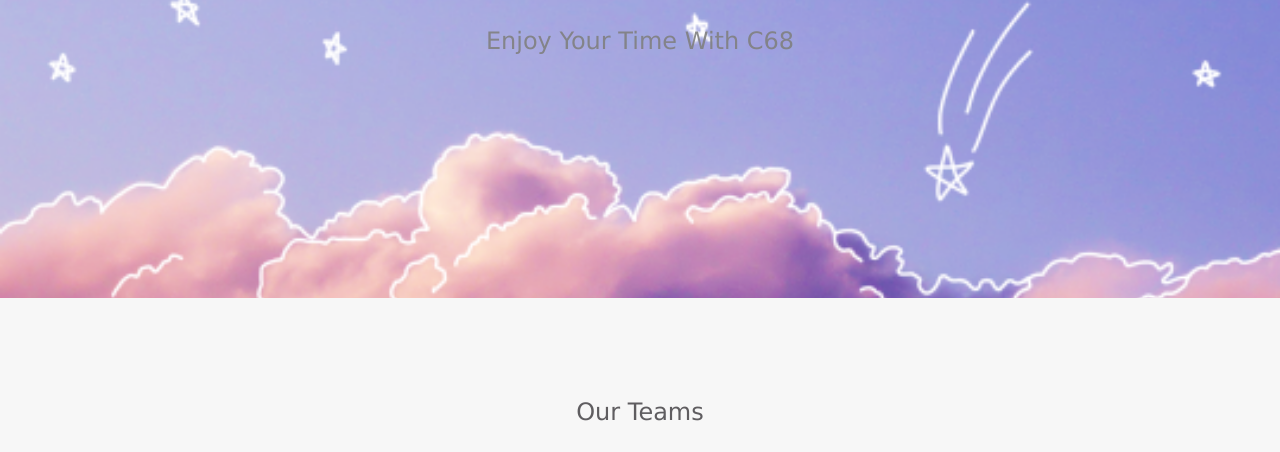
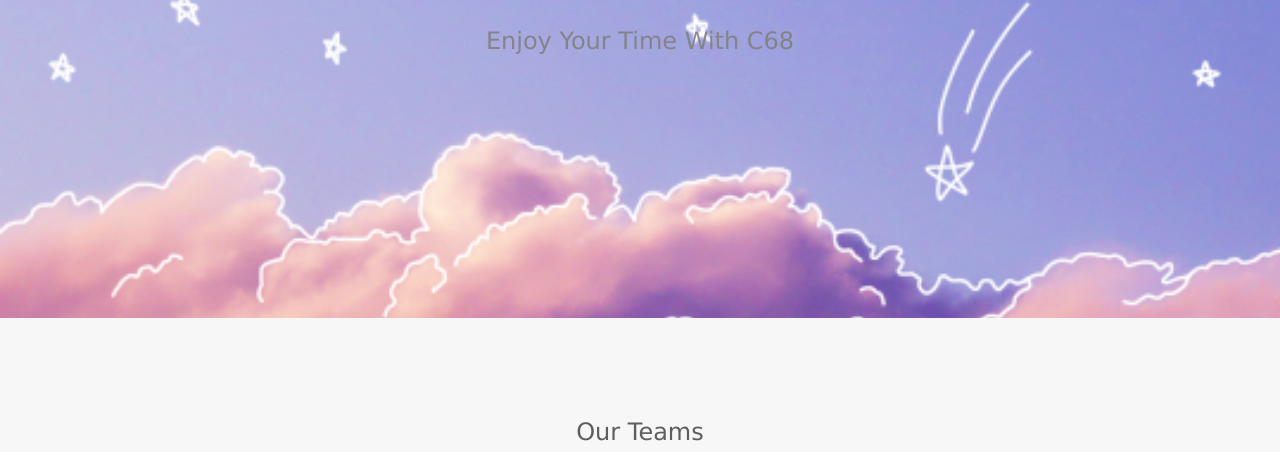
Before and after one commit to diah07/C68.github.io, a plain HTML site: page index.html in a window 1280 px wide. Shown: the part 348-800 px from the top of the page. Drawn offline with Linux system fonts and the light colour scheme.

Commit message:
Update stylesheet.css

```diff
--- a/stylesheet.css
+++ b/stylesheet.css
@@ -60,7 +60,7 @@ header {
 }
 
 .top-wrapper {
-    padding: 180px 0 240px 0;
+    padding: 180px 0 260px 0;
     background-image: url(tumblr4.png);
     background-size: cover;
     color: grey;
```
